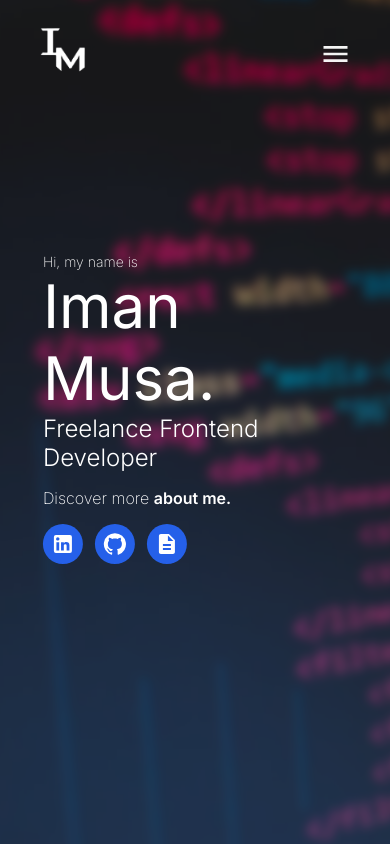
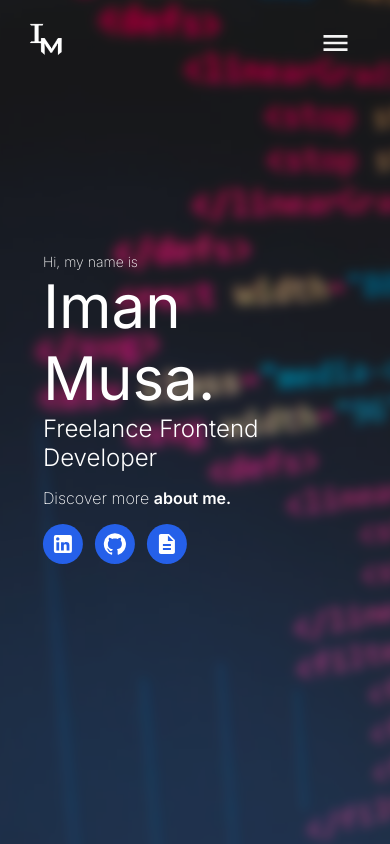
Before and after one commit to im9n/eportfolio-v3, a React (Create React App) app: page / in a window 390 px wide. Shown: the top 844 px of the page. Built offline with nearby package versions, Linux system fonts and the light colour scheme.

Commit message:
portfolio style change

```diff
--- a/src/App.css
+++ b/src/App.css
@@ -860,6 +860,10 @@ background-color: #fff;
     font-size: 18px;
   }
 
+  .nav__logo--wrapper{
+    width: 90px;
+  }
+
   .nav__links{
     display: none;
   }
```
